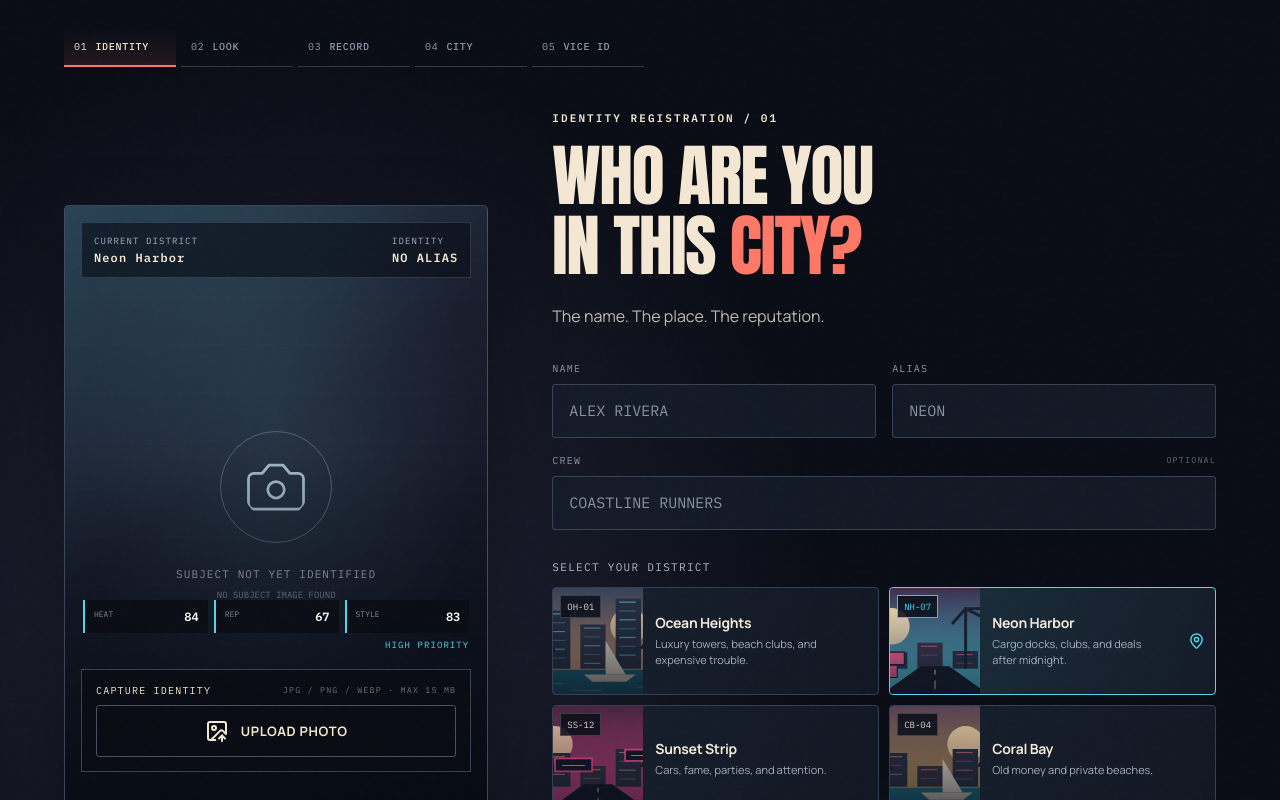
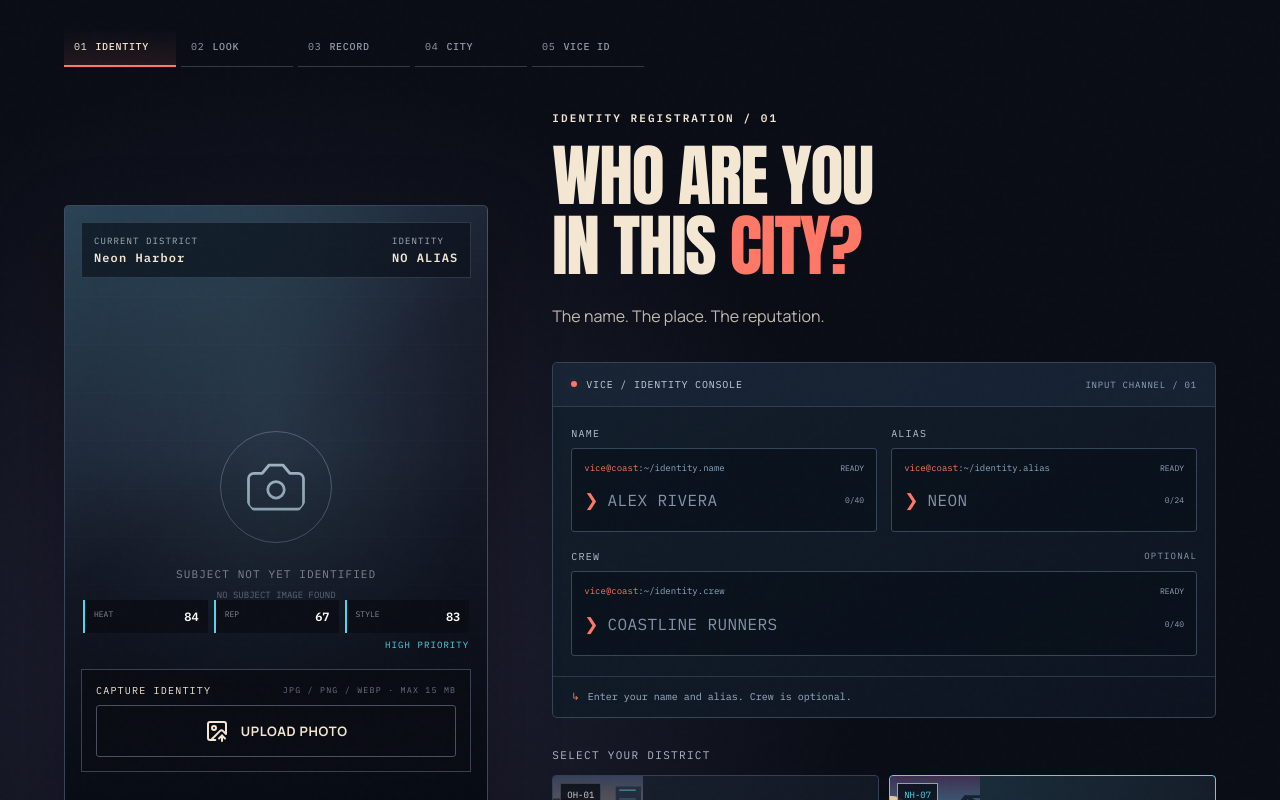
Before and after one commit to Anand-240/VICE-ID, a React (Vite) app: page / in a window 1280 px wide. Both pictures are taken after a click on the button "ENTER VICE ID". Shown: the top 800 px of the page. Built offline with nearby package versions, Linux system fonts and the light colour scheme.

Commit message:
Style identity fields as themed terminal inputs

```diff
--- a/src/App.tsx
+++ b/src/App.tsx
@@ -11,6 +11,7 @@ import { SceneErrorBoundary } from './components/SceneErrorBoundary';
 import { DistrictArtwork } from './components/DistrictArtwork';
 import { TerminalSequence } from './components/TerminalSequence';
 import { LifestyleArtwork, lifestyleColors } from './components/LifestyleArtwork';
+import { IdentityTerminal } from './components/IdentityTerminal';
 import { buzzLabel, heatLabel } from './lib/city';
 import type { Character, CityEventType, DistrictOutcome, Lifestyle, Stage, WantedLevel } from './types/character';
 
@@ -66,7 +67,7 @@ function Creator({ next }: { next: () => void }) {
   const build = () => { setCaptured(true); setTimeout(next, 850); };
   return <Screen className="creator page-shell"><ProgressRail stage="creator" />{captured && <ProcessOverlay lines={['IDENTITY CAPTURED','VISUAL CUSTOMIZATION AVAILABLE']} />}<div className="creator-mobile-head"><p className="eyebrow">IDENTITY REGISTRATION / 01</p><h2>WHO ARE YOU<br />IN THIS <em>CITY?</em></h2><p>The name. The place. The reputation.</p></div>
     <div className="creator-grid"><section className="creator-visual"><div className="preview-frame" style={{ '--district-glow': districtGlow[c.district] } as React.CSSProperties}>{c.originalImage ? <motion.img key={c.district} initial={{ opacity: .72, scale: 1.015 }} animate={{ opacity: 1, scale: 1 }} src={c.originalImage} alt={`${c.name || 'Character'} portrait`} /> : <div className="silhouette"><Camera /><b>SUBJECT NOT YET IDENTIFIED</b><span>NO SUBJECT IMAGE FOUND</span></div>}<div className="district-atmosphere" /><div className="preview-hud"><span>CURRENT DISTRICT<strong>{c.district}</strong></span><span>IDENTITY<strong>{c.alias || 'NO ALIAS'}</strong></span></div><div className="live-profile"><span>HEAT <b>{liveScores.heat}</b></span><span>REP <b>{liveScores.reputation}</b></span><span>STYLE <b>{liveScores.style}</b></span><strong>{liveStatus}</strong></div><div className="upload-row single"><input ref={fileRef} hidden type="file" accept="image/jpeg,image/png,image/webp" onChange={(e) => { handleFile(e.target.files?.[0]); e.currentTarget.value = ''; }} /><span>CAPTURE IDENTITY <small>JPG / PNG / WEBP · MAX 15 MB</small></span><button type="button" className="secondary" onClick={() => fileRef.current?.click()}><ImageUp /> {c.originalImage ? 'REPLACE PHOTO' : 'UPLOAD PHOTO'}</button>{uploadError && <p className="form-error" role="alert">{uploadError}</p>}</div></div></section>
-    <section className="creator-form"><p className="eyebrow">IDENTITY REGISTRATION / 01</p><h2>WHO ARE YOU<br />IN THIS <em>CITY?</em></h2><p className="creator-sub">The name. The place. The reputation.</p><div className="field-row"><label>NAME<input maxLength={40} value={c.name} placeholder="ALEX RIVERA" onChange={(e) => updateCharacter({ name: e.target.value })} /></label><label>ALIAS<input maxLength={24} value={c.alias} placeholder="NEON" onChange={(e) => updateCharacter({ alias: e.target.value })} /></label><label className="crew-field">CREW <small>OPTIONAL</small><input maxLength={40} value={c.crew || ''} placeholder="COASTLINE RUNNERS" onChange={(e) => updateCharacter({ crew: e.target.value })} /></label></div>
+    <section className="creator-form"><p className="eyebrow">IDENTITY REGISTRATION / 01</p><h2>WHO ARE YOU<br />IN THIS <em>CITY?</em></h2><p className="creator-sub">The name. The place. The reputation.</p><IdentityTerminal name={c.name} alias={c.alias} crew={c.crew || ''} onChange={updateCharacter} />
     <label className="section-label">SELECT YOUR DISTRICT</label><div className="district-list">{districts.map(([name, copy, code]) => <button key={name} aria-pressed={c.district === name} className={c.district === name ? 'selected' : ''} style={{ '--card-accent': districtGlow[name] } as React.CSSProperties} onClick={() => updateCharacter({ district: name })}><i><DistrictArtwork district={name} /></i><b>{code}</b><span><strong>{name}</strong><small>{copy}</small></span>{c.district === name && <MapPin aria-label="Selected district" />}</button>)}</div>
     <label className="section-label lifestyle-heading">WHAT DOES THE CITY KNOW YOU FOR?</label><div className="lifestyle-list illustrated-profiles">{lifestyles.map(([id, name, copy, stats], i) => <button key={id} aria-pressed={c.lifestyle === id} className={c.lifestyle === id ? 'selected' : ''} onClick={() => updateCharacter({ lifestyle: id })} style={{ '--profile-accent': lifestyleColors[id] } as React.CSSProperties}><div className="profile-art"><LifestyleArtwork lifestyle={id} /><b>0{i + 1}</b></div><div className="profile-copy"><strong>{name}</strong><small>{copy}</small><em>{c.lifestyle === id ? stats : 'SELECT PROFILE'}</em></div></button>)}</div>
     <div className="wanted-select"><div><label className="section-label">HOW HOT ARE YOU?</label><Stars value={c.wantedLevel} onChange={(wantedLevel) => updateCharacter({ wantedLevel })} /></div><p><b>{wantedCopy[c.wantedLevel - 1]}</b><span>City response updates in real time.</span></p></div>
--- /dev/null
+++ b/src/components/IdentityTerminal.tsx
@@ -0,0 +1,31 @@
+import { useId, useState } from 'react';
+
+interface Props {
+  name: string;
+  alias: string;
+  crew: string;
+  onChange: (value: Partial<Record<'name' | 'alias' | 'crew', string>>) => void;
+}
+
+const fields = [
+  { key: 'name', label: 'NAME', command: 'identity.name', placeholder: 'ALEX RIVERA', limit: 40 },
+  { key: 'alias', label: 'ALIAS', command: 'identity.alias', placeholder: 'NEON', limit: 24 },
+  { key: 'crew', label: 'CREW', command: 'identity.crew', placeholder: 'COASTLINE RUNNERS', limit: 40 },
+] as const;
+
+export function IdentityTerminal({ name, alias, crew, onChange }: Props) {
+  const id = useId();
+  const [focused, setFocused] = useState<string | null>(null);
+  const values = { name, alias, crew };
+  return <section className="identity-terminal" aria-label="Identity details">
+    <header><span><i aria-hidden="true" />VICE / IDENTITY CONSOLE</span><small>INPUT CHANNEL / 01</small></header>
+    <div className="terminal-fields">{fields.map(field => <div className={`terminal-field ${field.key === 'crew' ? 'terminal-crew' : ''}`} key={field.key}>
+      <label htmlFor={`${id}-${field.key}`}>{field.label}{field.key === 'crew' && <small>OPTIONAL</small>}</label>
+      <div className="terminal-input-shell">
+        <div className="terminal-command" aria-hidden="true"><span>vice@coast</span><b>:~/{field.command}</b><i>{focused === field.key ? 'EDITING' : values[field.key].trim() ? 'SET' : 'READY'}</i></div>
+        <div className="terminal-entry"><span aria-hidden="true">❯</span><input id={`${id}-${field.key}`} aria-label={field.label} type="text" maxLength={field.limit} value={values[field.key]} placeholder={field.placeholder} spellCheck={false} autoComplete="off" onFocus={() => setFocused(field.key)} onBlur={() => setFocused(null)} onChange={event => onChange({ [field.key]: event.target.value })} /><small aria-hidden="true">{values[field.key].length}/{field.limit}</small></div>
+      </div>
+    </div>)}</div>
+    <footer><span aria-hidden="true">↳</span> {focused ? 'Editing your identity. Changes update the preview.' : 'Enter your name and alias. Crew is optional.'}</footer>
+  </section>;
+}
--- a/src/terminal.css
+++ b/src/terminal.css
@@ -14,4 +14,22 @@
 .terminal-sequence>footer button{background:transparent;color:var(--cyan);border:1px solid #415b70;border-radius:3px;padding:8px;font:9px var(--mono);cursor:pointer;min-height:36px}
 .terminal-sequence>footer button:disabled{opacity:.35;cursor:default}
 .terminal-announcement{position:absolute;width:1px;height:1px;padding:0;margin:-1px;overflow:hidden;clip-path:inset(50%);white-space:nowrap}
+.identity-terminal{margin:30px 0;border:1px solid #354456;border-radius:5px;background:linear-gradient(145deg,#131e2c,#0d1420);overflow:hidden}
+.identity-terminal>header{display:flex;justify-content:space-between;align-items:center;gap:12px;padding:14px 18px;border-bottom:1px solid #2e3d50;background:rgba(27,41,59,.6);font:10px/1.5 var(--mono);letter-spacing:.08em;color:#c5d1df}
+.identity-terminal>header>span{display:flex;align-items:center;gap:9px}.identity-terminal>header i{width:6px;height:6px;background:var(--coral);border-radius:50%;box-shadow:0 0 10px #ff786733}.identity-terminal>header small{font-size:9px;color:#91a4ba}
+.terminal-fields{display:grid;grid-template-columns:repeat(2,minmax(0,1fr));gap:18px 14px;padding:20px 18px}
+.terminal-field{min-width:0}.terminal-crew{grid-column:1/-1}
+.terminal-field>label{display:flex;justify-content:space-between;gap:10px;margin-bottom:8px;font:10px var(--mono);letter-spacing:.12em;color:#b6c1d0}.terminal-field>label small{font-size:9px;color:#899aaf}
+.terminal-input-shell{border:1px solid #36465a;border-radius:3px;background:rgba(7,14,24,.65);padding:12px;transition:border-color .18s,box-shadow .18s,background .18s}
+.terminal-input-shell:focus-within{border-color:var(--cyan);box-shadow:0 0 0 2px #56d7e815;background:#101e2b}
+.terminal-command{display:flex;gap:0;align-items:center;white-space:nowrap;font:9px/1.6 var(--mono);overflow:hidden}
+.terminal-command>span{color:var(--coral)}.terminal-command>b{font-weight:400;color:#8dabc2;overflow:hidden;text-overflow:ellipsis}.terminal-command>i{font-style:normal;font-size:8px;margin-left:auto;padding-left:8px;color:#91a5b9;flex-shrink:0}.terminal-input-shell:focus-within .terminal-command>i{color:var(--cyan)}
+.terminal-entry{display:flex;align-items:center;gap:9px;min-width:0;margin-top:6px}.terminal-entry>span{font:17px var(--mono);color:var(--coral)}
+.terminal-entry>input{display:block;min-width:0;width:100%;min-height:38px;margin:0;padding:4px 0;color:#f4e7d3;background:transparent;border:0;border-radius:0;font:500 16px/1.5 var(--mono);caret-color:var(--cyan);letter-spacing:.025em;text-transform:uppercase;outline:none}
+.terminal-entry>input::placeholder{color:#8294a9;font-weight:400}.terminal-entry>input:focus-visible{outline:1px solid #56d7e84d;outline-offset:3px}
+.terminal-entry>small{font:8px var(--mono);color:#8ca0b8;flex-shrink:0}.terminal-entry>input::selection{background:#56d7e83d;color:#fff}
+.identity-terminal>footer{display:flex;gap:8px;border-top:1px solid #29394b;padding:12px 18px;font:10px/1.6 var(--mono);color:#9cafc3}.identity-terminal>footer>span{color:var(--coral)}
+@media(max-width:1100px){.terminal-fields{grid-template-columns:minmax(0,1fr)}}
+@media(max-width:480px){.identity-terminal>header{flex-wrap:wrap;padding:12px}.terminal-fields{padding:16px 12px}.identity-terminal>header small{font-size:8px}.identity-terminal>footer{padding:12px;font-size:9px}.terminal-command{font-size:9px}.terminal-entry>input{font-size:16px}}
+@media(prefers-reduced-motion:reduce){.terminal-input-shell{transition:none}}
 @media(max-width:480px){.terminal-sequence>header{flex-wrap:wrap;padding:14px}.terminal-sequence>header>span:last-child{width:100%;margin-left:16px}.terminal-output{padding:18px 14px}.terminal-output>div>p{font-size:11px}.terminal-sequence>footer{padding:12px 14px;font-size:8px}}
```
